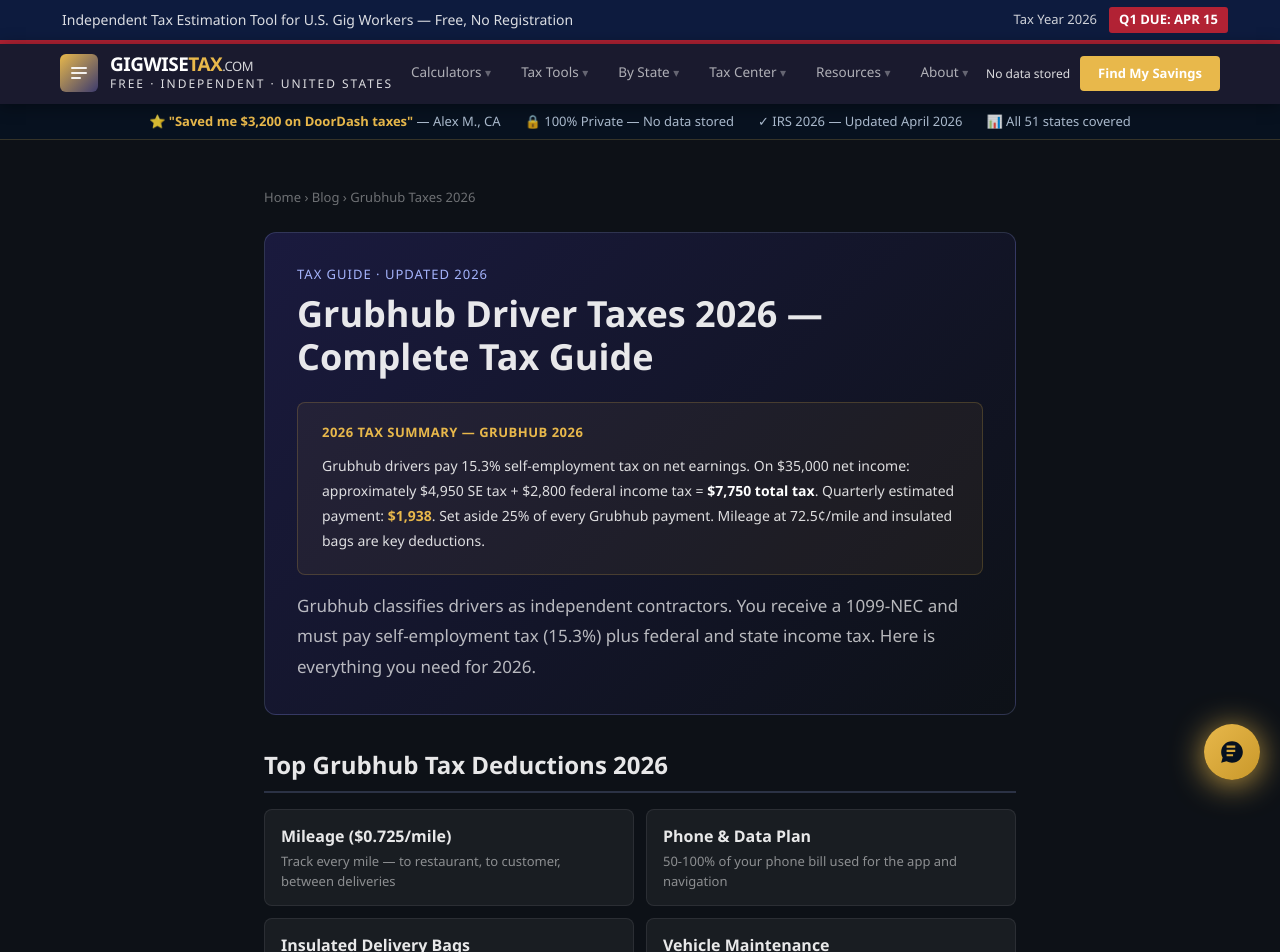
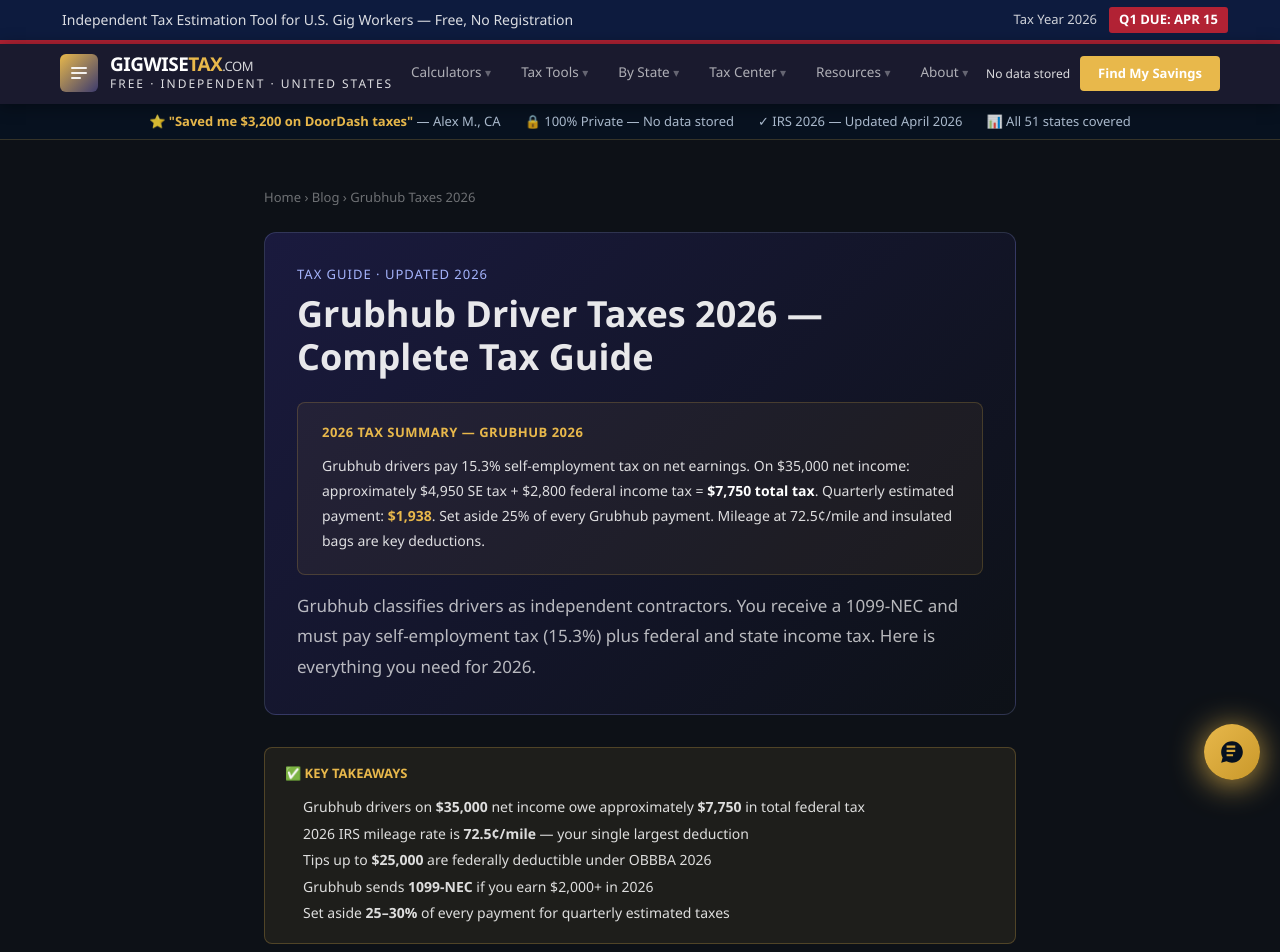
Before and after one commit to devqrcraft-ui/gigwisetax, a Next.js app: page /blog/grubhub-driver-taxes-2026 in a window 1280 px wide. Shown: the top 952 px of the page. Built offline with nearby package versions, Linux system fonts and the light colour scheme.

Commit message:
feat: Key Takeaways grubhub/onlyfans/etsy/w2-1099/mileage blog

```diff
--- a/app/blog/etsy-seller-taxes-2026/page.tsx
+++ b/app/blog/etsy-seller-taxes-2026/page.tsx
@@ -56,6 +56,16 @@ export default function EtsyTaxGuide() {
                 <li><strong>Etsy collects sales tax</strong> for you in most states — you do NOT remit this</li>
                 <li><strong>File Schedule C</strong> for Etsy income and expenses</li>
                 <li><strong>NAICS Code 454110</strong> — Electronic Shopping (for Schedule C)</li>
+              </ul>
+            </div>
+            <div style={{background:'rgba(232,184,75,0.08)',border:'1px solid rgba(232,184,75,0.25)',borderRadius:8,padding:'16px 20px',marginBottom:28}}>
+              <div style={{fontWeight:800,color:'#e8b84b',marginBottom:10,fontSize:13}}>✅ KEY TAKEAWAYS</div>
+              <ul style={{margin:0,padding:'0 0 0 18px',fontSize:14,lineHeight:1.9,color:'rgba(255,255,255,0.85)'}}>
+                <li>Etsy sellers on <strong>$30,000</strong> net income owe approximately <strong>$6,448</strong> in total federal tax</li>
+                <li>Etsy sends <strong>1099-K</strong> if you process $5,000+ in payments in 2026</li>
+                <li>Cost of goods sold, shipping supplies, and Etsy fees are <strong>fully deductible</strong></li>
+                <li>Home office deduction available if you use space exclusively for your Etsy business</li>
+                <li>Set aside <strong>25–30%</strong> of every sale for quarterly estimated taxes</li>
               </ul>
             </div>
             <h2 style={h2}>How Etsy Taxes Differ from Other Gig Platforms</h2>
--- a/app/blog/grubhub-driver-taxes-2026/page.tsx
+++ b/app/blog/grubhub-driver-taxes-2026/page.tsx
@@ -37,6 +37,16 @@ export default function BlogPost() {
         </p>
       </div>
 
+      <div style={{background:'rgba(232,184,75,0.08)',border:'1px solid rgba(232,184,75,0.25)',borderRadius:8,padding:'16px 20px',marginBottom:28}}>
+        <div style={{fontWeight:800,color:'#e8b84b',marginBottom:10,fontSize:13}}>✅ KEY TAKEAWAYS</div>
+        <ul style={{margin:0,padding:'0 0 0 18px',fontSize:14,lineHeight:1.9,color:'rgba(255,255,255,0.85)'}}>
+          <li>Grubhub drivers on <strong>$35,000</strong> net income owe approximately <strong>$7,750</strong> in total federal tax</li>
+          <li>2026 IRS mileage rate is <strong>72.5¢/mile</strong> — your single largest deduction</li>
+          <li>Tips up to <strong>$25,000</strong> are federally deductible under OBBBA 2026</li>
+          <li>Grubhub sends <strong>1099-NEC</strong> if you earn $2,000+ in 2026</li>
+          <li>Set aside <strong>25–30%</strong> of every payment for quarterly estimated taxes</li>
+        </ul>
+      </div>
       <h2 style={{ fontSize: 24, fontWeight: 800, marginBottom: 16, borderBottom: '2px solid rgba(165,180,252,.2)', paddingBottom: 8 }}>
         Top Grubhub Tax Deductions 2026
       </h2>
--- a/app/blog/mileage-rate-2026/page.tsx
+++ b/app/blog/mileage-rate-2026/page.tsx
@@ -64,6 +64,16 @@ export default function MileageRate2026Post() {
             The IRS announced the standard mileage rate for 2026 is <strong>72.5 cents per mile</strong> for business use. This is the rate delivery drivers, rideshare drivers, and other gig workers use to calculate their vehicle expense deduction — without tracking actual gas, maintenance, or insurance costs.
           </p>
 
+          <div style={{background:'rgba(232,184,75,0.08)',border:'1px solid rgba(232,184,75,0.25)',borderRadius:8,padding:'16px 20px',marginBottom:28}}>
+            <div style={{fontWeight:800,color:'#e8b84b',marginBottom:10,fontSize:13}}>✅ KEY TAKEAWAYS</div>
+            <ul style={{margin:0,padding:'0 0 0 18px',fontSize:14,lineHeight:1.9,color:'rgba(255,255,255,0.85)'}}>
+              <li>2026 IRS standard mileage rate is <strong>72.5¢/mile</strong> — the highest rate in years</li>
+              <li>Driving <strong>20,000 miles</strong> for gig work = <strong>$14,500</strong> tax deduction</li>
+              <li>Mileage rate applies from first delivery mile — includes driving to pickup location</li>
+              <li>You must choose mileage <strong>or</strong> actual expenses — cannot switch mid-year</li>
+              <li>Use a mileage tracking app — IRS requires a contemporaneous log for audit protection</li>
+            </ul>
+          </div>
           <h2 style={h2}>Mileage Rate History: How 2026 Compares</h2>
           <div style={{ background: '#0d1b3e', border: '1px solid rgba(255,255,255,0.12)', borderRadius: 6, overflow: 'hidden', marginBottom: 20 }}>
             <div style={{ background: 'rgba(255,255,255,0.07)', padding: '10px 16px', fontSize: 11, fontWeight: 700, color: 'rgba(255,255,255,.5)', textTransform: 'uppercase' as const, letterSpacing: '1px' }}>IRS Standard Mileage Rates 2020–2026</div>
--- a/app/blog/onlyfans-tax-guide-2026/page.tsx
+++ b/app/blog/onlyfans-tax-guide-2026/page.tsx
@@ -40,6 +40,16 @@ export default function OnlyFansTaxGuide() {
         </p>
       </div>
 
+      <div style={{background:'rgba(232,184,75,0.08)',border:'1px solid rgba(232,184,75,0.25)',borderRadius:8,padding:'16px 20px',marginBottom:28}}>
+        <div style={{fontWeight:800,color:'#e8b84b',marginBottom:10,fontSize:13}}>✅ KEY TAKEAWAYS</div>
+        <ul style={{margin:0,padding:'0 0 0 18px',fontSize:14,lineHeight:1.9,color:'rgba(255,255,255,0.85)'}}>
+          <li>OnlyFans creators on <strong>$40,000</strong> net income owe approximately <strong>$8,852</strong> in total federal tax</li>
+          <li>OnlyFans sends <strong>1099-NEC</strong> if you earn $2,000+ — all income is taxable regardless</li>
+          <li>Tips up to <strong>$25,000</strong> are federally deductible under OBBBA 2026</li>
+          <li>Home office, camera equipment, lighting, and subscriptions are <strong>fully deductible</strong></li>
+          <li>Set aside <strong>30–35%</strong> of every payment — no withholding from OnlyFans</li>
+        </ul>
+      </div>
       <h2 style={{ fontSize: 24, fontWeight: 800, marginBottom: 12, borderBottom: '2px solid rgba(165,180,252,.2)', paddingBottom: 8 }}>Does OnlyFans Send Me a 1099?</h2>
       <p style={{ color: 'rgba(255,255,255,.7)', lineHeight: 1.8, marginBottom: 24 }}>
         Yes — if you earned <strong style={{ color: 'rgba(255,255,255,0.9)' }}>$600 or more</strong>, OnlyFans will send you a Form 1099-NEC. But even if you earned less, you're legally required to report all income. The IRS has received the same 1099 they sent you.
--- a/app/blog/w2-vs-1099-guide-2026/page.tsx
+++ b/app/blog/w2-vs-1099-guide-2026/page.tsx
@@ -62,6 +62,16 @@ export default function W2vs1099Guide() {
         </tbody>
       </table>
 
+      <div style={{background:'rgba(232,184,75,0.08)',border:'1px solid rgba(232,184,75,0.25)',borderRadius:8,padding:'16px 20px',marginBottom:28}}>
+        <div style={{fontWeight:800,color:'#e8b84b',marginBottom:10,fontSize:13}}>✅ KEY TAKEAWAYS</div>
+        <ul style={{margin:0,padding:'0 0 0 18px',fontSize:14,lineHeight:1.9,color:'rgba(255,255,255,0.85)'}}>
+          <li>1099 contractors pay <strong>15.3% self-employment tax</strong> vs 7.65% for W-2 employees</li>
+          <li>W-2 employees have taxes withheld automatically — 1099 workers pay quarterly</li>
+          <li>1099 workers can deduct <strong>50% of SE tax</strong> from gross income</li>
+          <li>The <strong>20% QBI deduction</strong> is now permanent under OBBBA 2026 for 1099 workers</li>
+          <li>Mileage at <strong>72.5¢/mile</strong>, home office, and equipment reduce 1099 tax significantly</li>
+        </ul>
+      </div>
       <h2 style={{ fontSize: 24, fontWeight: 800, marginBottom: 16, borderBottom: '2px solid rgba(165,180,252,.2)', paddingBottom: 8 }}>The Extra 7.65% Problem</h2>
       <p style={{ color: 'rgba(255,255,255,.7)', lineHeight: 1.8, marginBottom: 32 }}>
         As a W-2 employee, your employer pays half of your Social Security and Medicare taxes (7.65%). As a 1099 gig worker, you pay the full 15.3%. On $50,000 net income, that's an extra $3,825 compared to traditional employment — before income tax. This is why gig workers must track every deduction carefully.
```
